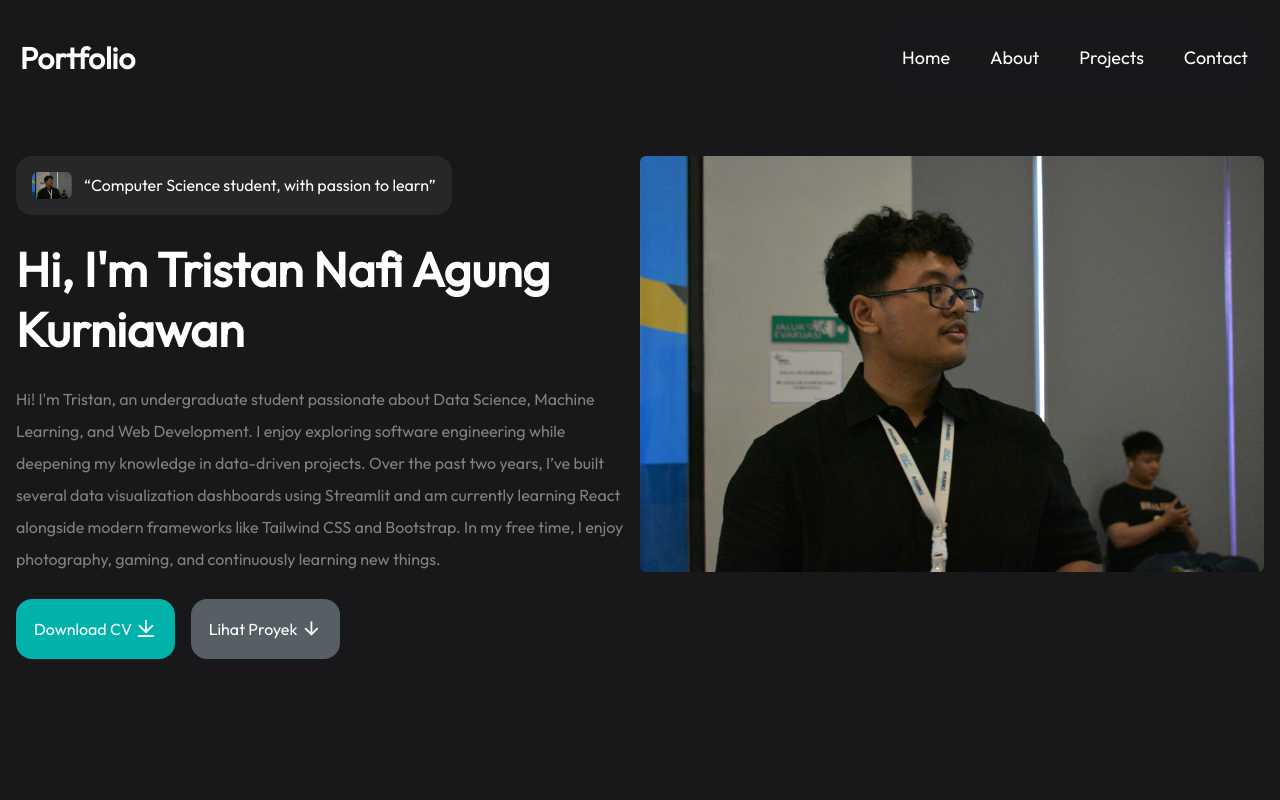
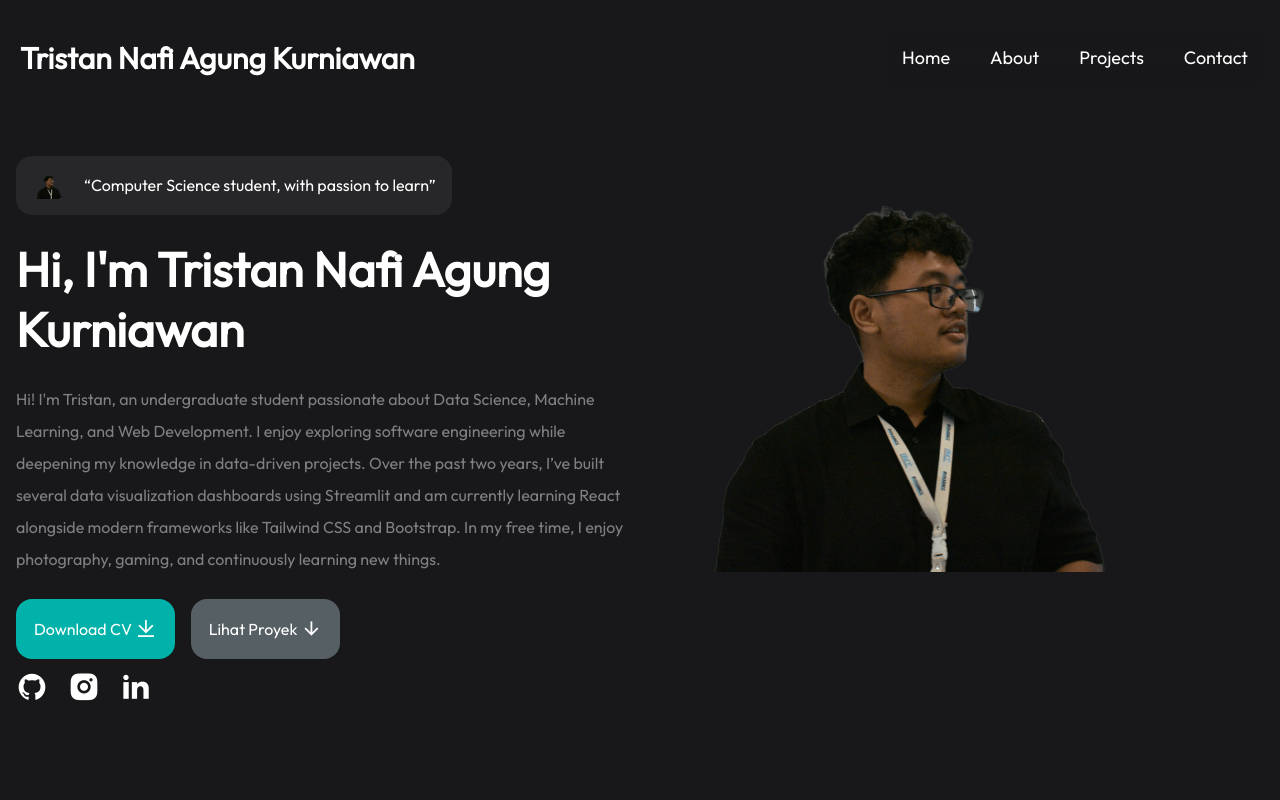
Before and after one commit to Trid3nz/Better-Portofolio, a React (Vite) app: page / in a window 1280 px wide. Shown: the top 800 px of the page. Built offline with nearby package versions, Linux system fonts and the light colour scheme.

Commit message:
idk how many i'll update this shit

```diff
--- a/src/Components/About.jsx
+++ b/src/Components/About.jsx
@@ -1,5 +1,5 @@
 import React from "react";
-import heroImage from "../assets/profile_img.jpg";
+import heroImage from "../assets/profile_img.png";
 const About = () => {
   return (
     <div className="hero grid md:grid-cols-2 pt-10 xl:gap-0 gap-6 grid-cols-1 ">
@@ -34,10 +34,21 @@ const About = () => {
             Download CV <i className="ri-download-line ri-lg"></i>
           </a>
           <a
-            href="#"
+            href="#project"
             className="bg-[#565F64] border-2 border-[#565F64] p-4 rounded-2xl text-white hover:bg-gray-200 hover:text-[#00B2A9] transition"
           >
             Lihat Proyek <i className="ri-arrow-down-line ri-lg"></i>
+          </a>
+        </div>
+        <div className="flex items-center gap-5 mt-1">
+          <a href="https://github.com/Trid3nz">
+            <i className="ri-github-fill ri-2x"></i>
+          </a>
+          <a href="https://www.instagram.com/nafi_2712">
+            <i className="ri-instagram-fill ri-2x"></i>
+          </a>
+          <a href="https://www.linkedin.com/in/tristan-nafi-agung-kurniawan">
+            <i className="ri-linkedin-fill ri-2x"></i>
           </a>
         </div>
       </div>
--- a/src/Components/Navbar.jsx
+++ b/src/Components/Navbar.jsx
@@ -22,7 +22,7 @@ const Navbar = () => {
     <div className="navbar py-7 flex items-center justify-between">
       <div className="logo">
         <h1 className="text-3xl font-bold bg-white text-black p-1 md:bg-transparent md:text-white">
-          Portfolio
+          Tristan Nafi Agung Kurniawan
         </h1>
       </div>
       <ul
```
Also changed, not shown: src/assets/profile_img.png (added), 1 other file (tests, documents, lock files or other folders).
